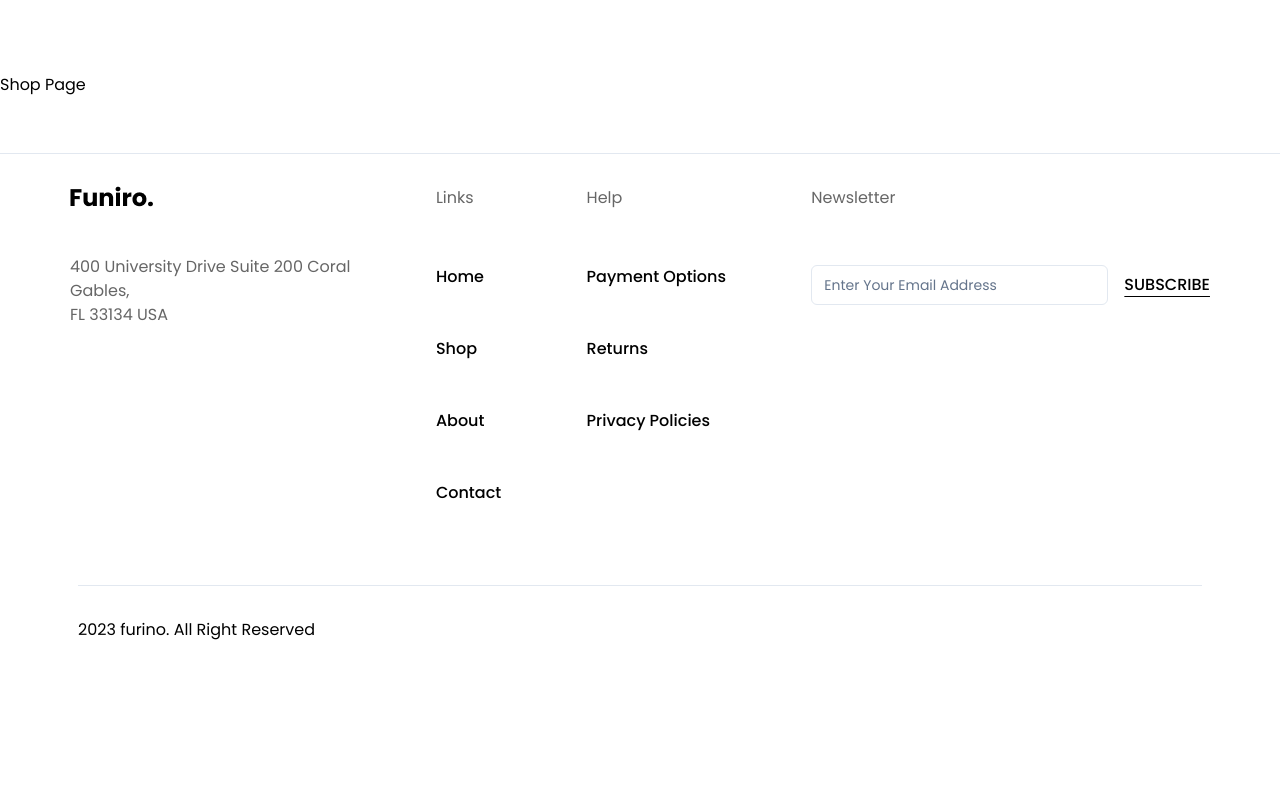
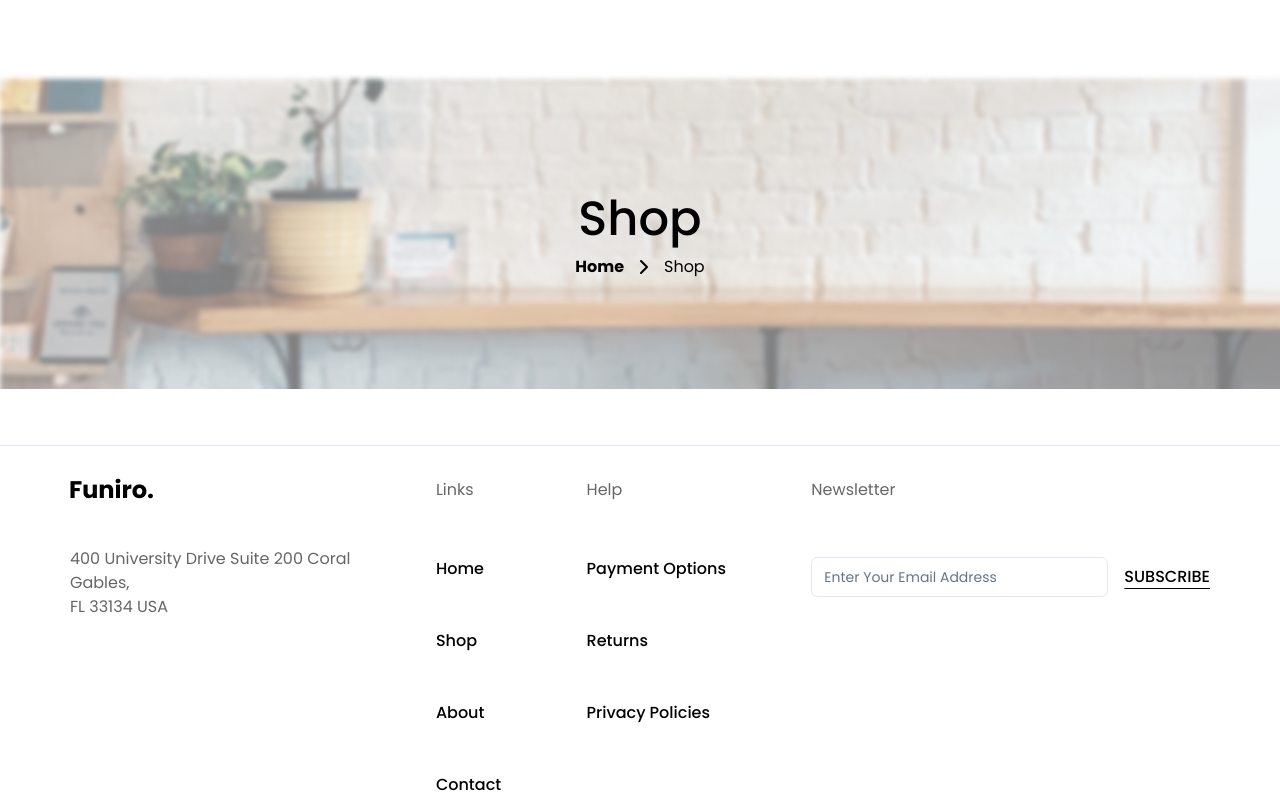
Before and after one commit to PerpetuumG/furniro_nat, a Next.js app: page /shop in a window 1280 px wide. Shown: the top 800 px of the page. Built offline with nearby package versions, Linux system fonts and the light colour scheme.

Commit message:
ShopHeroSection

```diff
--- a/src/app/contact/page.tsx
+++ b/src/app/contact/page.tsx
@@ -1,9 +1,9 @@
 const ContactPage = () => {
-    return (
-        <div>
-            Contact
-        </div>
-    );
+  return (
+    <div>
+
+    </div>
+  );
 };
 
 export default ContactPage;
--- a/src/app/shop/page.tsx
+++ b/src/app/shop/page.tsx
@@ -1,9 +1,17 @@
+import ShopHeroSection from '@/components/sections/shop/ShopHeroSection';
+import ShopFilterSection from '@/components/sections/shop/ShopFilterSection';
+import ShopProductSection from '@/components/sections/shop/ShopProductSection';
+import ShopBannerSection from '@/components/sections/shop/ShopBannerSection';
+
 const ShopPage = () => {
-    return (
-        <div>
-Shop Page
-        </div>
-    );
+  return (
+    <div>
+      <ShopHeroSection />
+      <ShopFilterSection />
+      <ShopProductSection />
+      <ShopBannerSection />
+    </div>
+  );
 };
 
 export default ShopPage;
--- a/src/components/sections/HeroSection.tsx
+++ b/src/components/sections/HeroSection.tsx
@@ -4,7 +4,7 @@ const HeroSection = () => {
   return (
     <section
       className={
-        'bg-hero flex flex-col justify-center items-end w-full h-[calc(100vh-73px)] bg-no-repeat bg-cover bg-bottom'
+        'bg-shop flex flex-col justify-center items-end w-full h-[calc(100vh-73px)] bg-no-repeat bg-cover bg-bottom'
       }
     >
       <div
--- /dev/null
+++ b/src/components/sections/shop/ShopBannerSection.tsx
@@ -0,0 +1,9 @@
+const ShopBannerSection = () => {
+    return (
+        <div>
+
+        </div>
+    );
+};
+
+export default ShopBannerSection;
--- /dev/null
+++ b/src/components/sections/shop/ShopFilterSection.tsx
@@ -0,0 +1,9 @@
+const ShopFilterSection = () => {
+    return (
+        <div>
+
+        </div>
+    );
+};
+
+export default ShopFilterSection;
--- /dev/null
+++ b/src/components/sections/shop/ShopHeroSection.tsx
@@ -0,0 +1,17 @@
+import { ChevronRight } from 'lucide-react';
+
+const ShopHeroSection = () => {
+  return (
+    <section className={'bg-shop-hero h-[316px] flex flex-col justify-center items-center'}>
+      <p className={'font-medium text-[48px]'}>Shop</p>
+
+      <div className={'flex gap-2'}>
+        <p className={'font-bold'}>Home</p>
+        <ChevronRight />
+        <p>Shop</p>
+      </div>
+    </section>
+  );
+};
+
+export default ShopHeroSection;
--- /dev/null
+++ b/src/components/sections/shop/ShopPaginationSection.tsx
@@ -0,0 +1,9 @@
+const ShopPaginationSection = () => {
+    return (
+        <div>
+
+        </div>
+    );
+};
+
+export default ShopPaginationSection;
--- /dev/null
+++ b/src/components/sections/shop/ShopProductSection.tsx
@@ -0,0 +1,9 @@
+const ShopProductSection = () => {
+    return (
+        <div>
+
+        </div>
+    );
+};
+
+export default ShopProductSection;
--- a/tailwind.config.ts
+++ b/tailwind.config.ts
@@ -28,7 +28,8 @@ const config: Config = {
         customGray2: '#9F9F9F',
       },
       backgroundImage: {
-        hero: 'url(/images/hero.jpg)',
+        hero: 'url(/images/shop.jpg)',
+        'shop-hero': 'url(/images/shop_hero.png)',
       },
       fontSize: {
         normal: '16px',
@@ -36,7 +37,7 @@ const config: Config = {
         large: '52px',
         '20': '20px',
         '24': '24px',
-        '32': '32px'
+        '32': '32px',
       },
       keyframes: {
         'accordion-down': {
```
